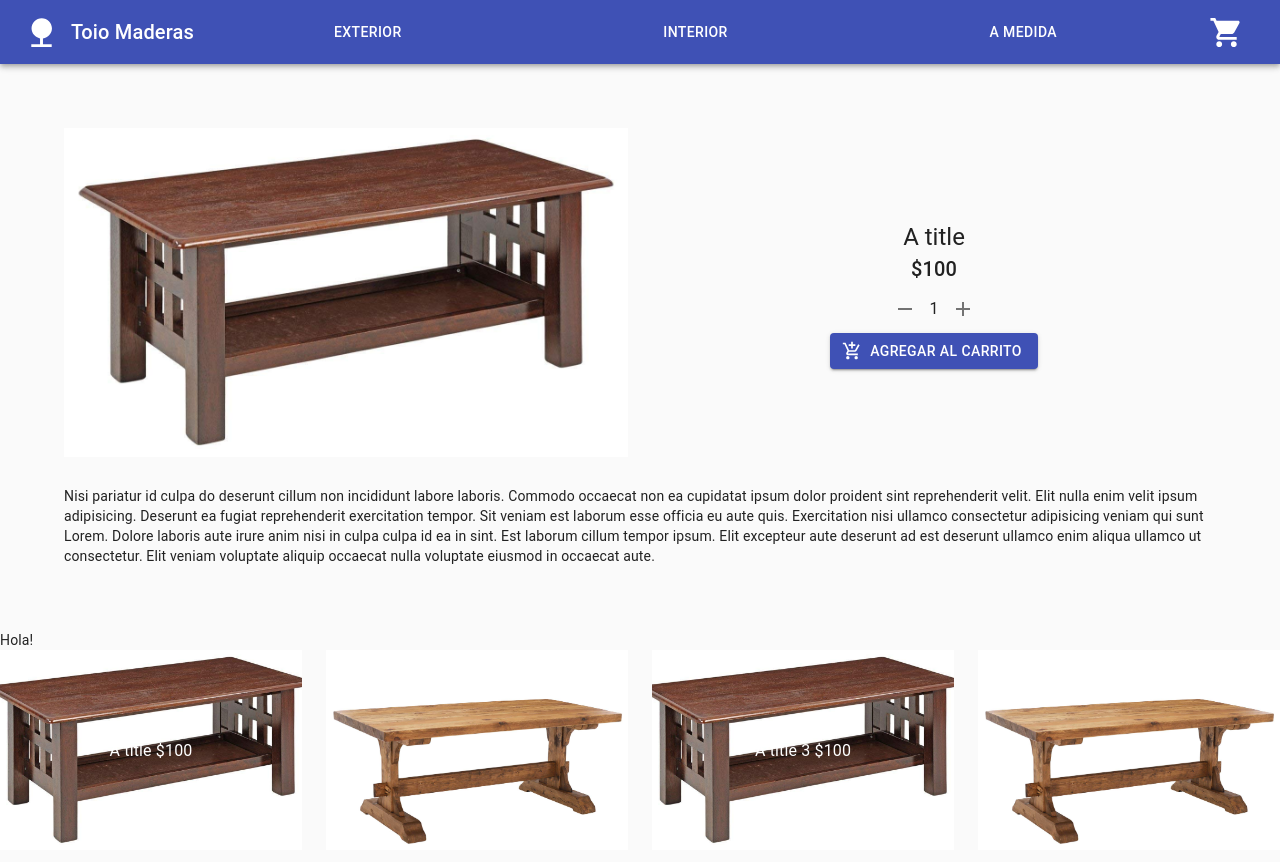
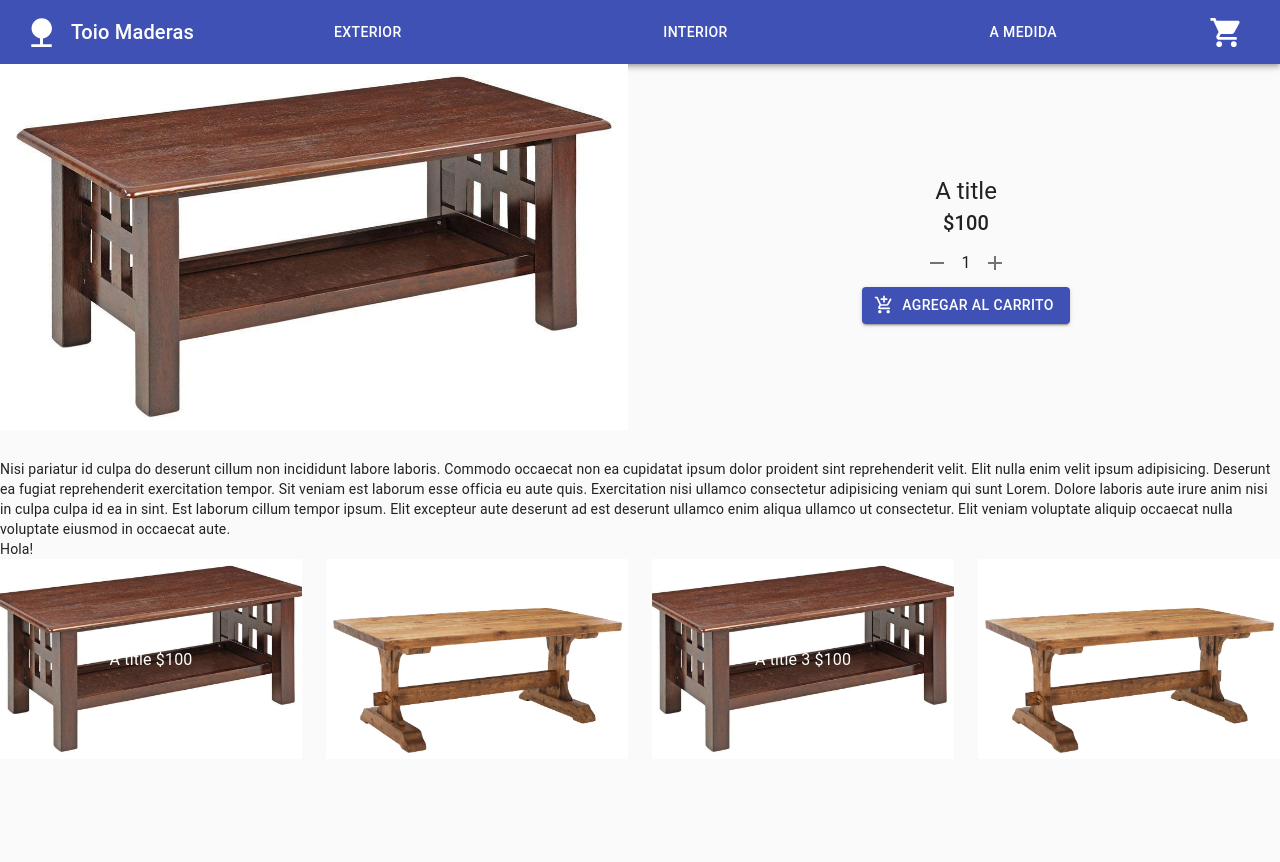
Before and after one commit to gremjua/toio-maderas, a React (Create React App) app: page /cart in a window 1280 px wide. After the commit the page ends 800 px from the top, so only its background shows below. Built offline with nearby package versions, Linux system fonts and the light colour scheme.

Commit message:
remove unnecessary padding in ItemDetail

```diff
--- a/src/components/ItemDetail.js
+++ b/src/components/ItemDetail.js
@@ -3,7 +3,7 @@ import ItemCount from './ItemCount';
 
 const ItemDetail = ({ item }) => {
     return (
-        <Box padding={'5%'}>
+        <Box>
             <Grid container={true} direction="row" alignItems="center" spacing={3}>
                 <Grid item={true} xs={12} sm={6}>
                     <img
```
